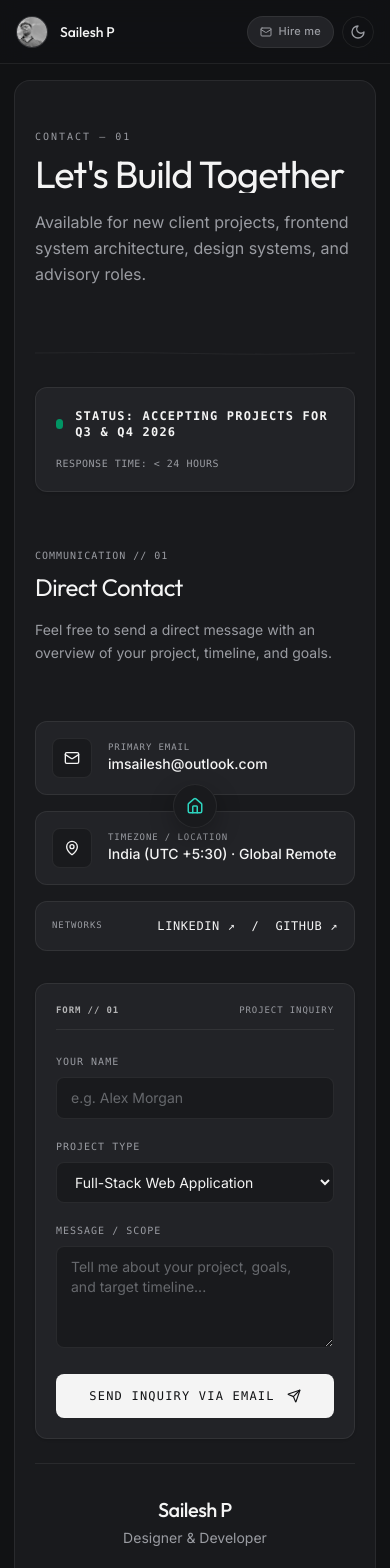
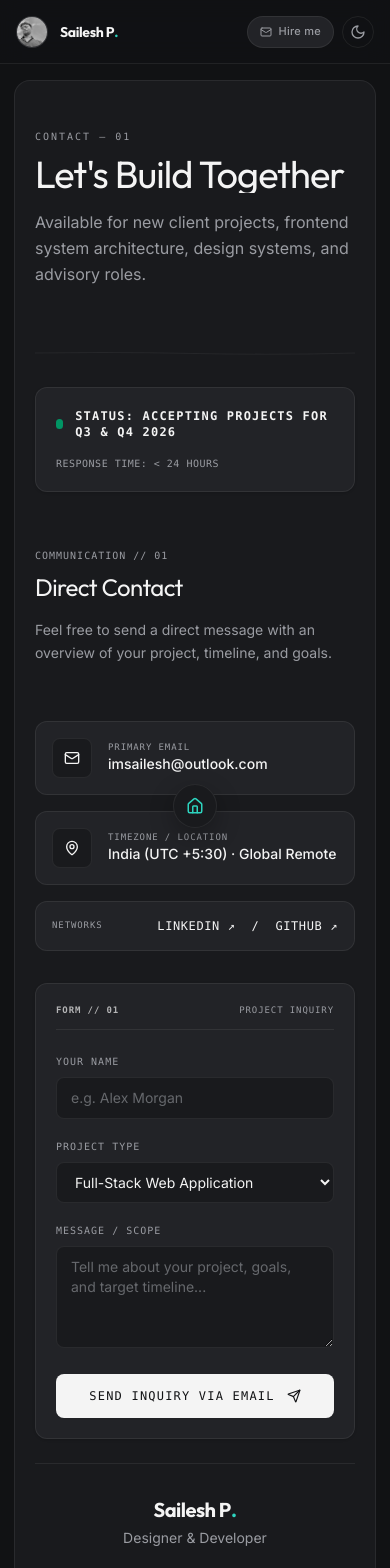
Before and after one commit to imsaileshh/im.saileshprofolio, a Next.js app: page /hire in a window 390 px wide. Shown: the top 1568 px of the page. Built offline with nearby package versions, Linux system fonts and the light colour scheme.

Commit message:
feat: modernize Sailesh P typography in sidebar and mobile top nav with signature accent dot and theme match

```diff
--- a/src/components/navigation/EditorialFooter.tsx
+++ b/src/components/navigation/EditorialFooter.tsx
@@ -8,8 +8,8 @@ export function EditorialFooter() {
       <div className="flex flex-col md:flex-row justify-between items-center gap-6">
 
         <div className="flex flex-col items-center md:items-start">
-          <Link href="/" className="font-display font-medium text-xl tracking-tight mb-1">
-            Sailesh P
+          <Link href="/" className="font-display font-bold text-xl tracking-tight mb-1 text-foreground flex items-center">
+            Sailesh P<span className="text-accent font-bold">.</span>
           </Link>
           <p className="text-muted text-sm">Designer & Developer</p>
         </div>
--- a/src/components/navigation/Sidebar.tsx
+++ b/src/components/navigation/Sidebar.tsx
@@ -33,11 +33,11 @@ export function Sidebar({ mobile = false, onOpenResume, onOpenHireMe }: { mobile
             />
           </div>
           <div className="flex flex-col justify-center">
-            <h2 className="text-[17px] font-display font-semibold tracking-tight">
-              Sailesh P
+            <h2 className="text-[18px] font-display font-bold tracking-tight text-foreground flex items-center">
+              Sailesh P<span className="text-accent font-bold">.</span>
             </h2>
             <div className="flex flex-col mt-0.5 gap-0.5">
-              <span className="text-[10px] font-medium text-muted tracking-[0.04em] uppercase">
+              <span className="text-[10px] font-mono font-medium text-muted tracking-[0.12em] uppercase">
                 DESIGN · CODE · COMMERCE
               </span>
             </div>
@@ -148,7 +148,9 @@ export function Sidebar({ mobile = false, onOpenResume, onOpenHireMe }: { mobile
                 className="object-cover grayscale"
               />
             </div>
-            <span className="font-display font-medium text-sm">Sailesh P</span>
+            <span className="font-display font-bold text-sm tracking-tight text-foreground flex items-center">
+              Sailesh P<span className="text-accent font-bold">.</span>
+            </span>
           </div>
           <div className="flex items-center gap-2">
             <button
```
